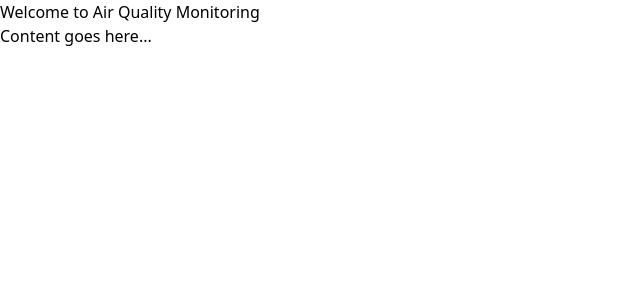
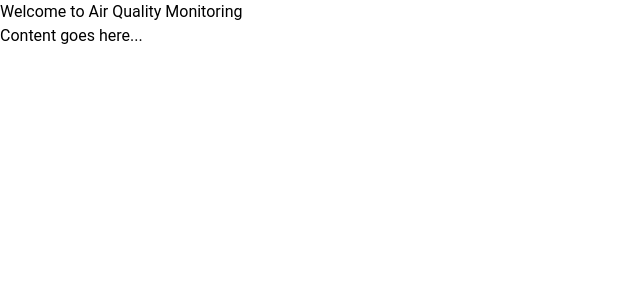
Before and after one commit to JoseTomanan/air-quality-monitoring, a FastAPI app: template templates/index.html in a window 1280 px wide. Shown: the top 300 px of the page, without its empty margins (0-640 px from the left). Run offline with FastAPI, Linux system fonts and the light colour scheme; the template is opened without the code that fills it, so the values that code supplies are empty.

Commit message:
fix: Minor

```diff
--- a/templates/index.html
+++ b/templates/index.html
@@ -7,8 +7,8 @@
     <title>Air Quality Monitoring</title>
     <style type="text/tailwindcss">
         @theme {
-            --font-sans: ui-sans-serif, system-ui, sans-serif;
-            --font-mono: ui-monospace, Menlo, Monaco, Consolas;
+            --font-sans: Roboto, ui-sans-serif, system-ui, sans-serif;
+            --font-mono: Menlo, Monaco, Consolas, ui-monospace;
         }
     </style>
 </head>
```
